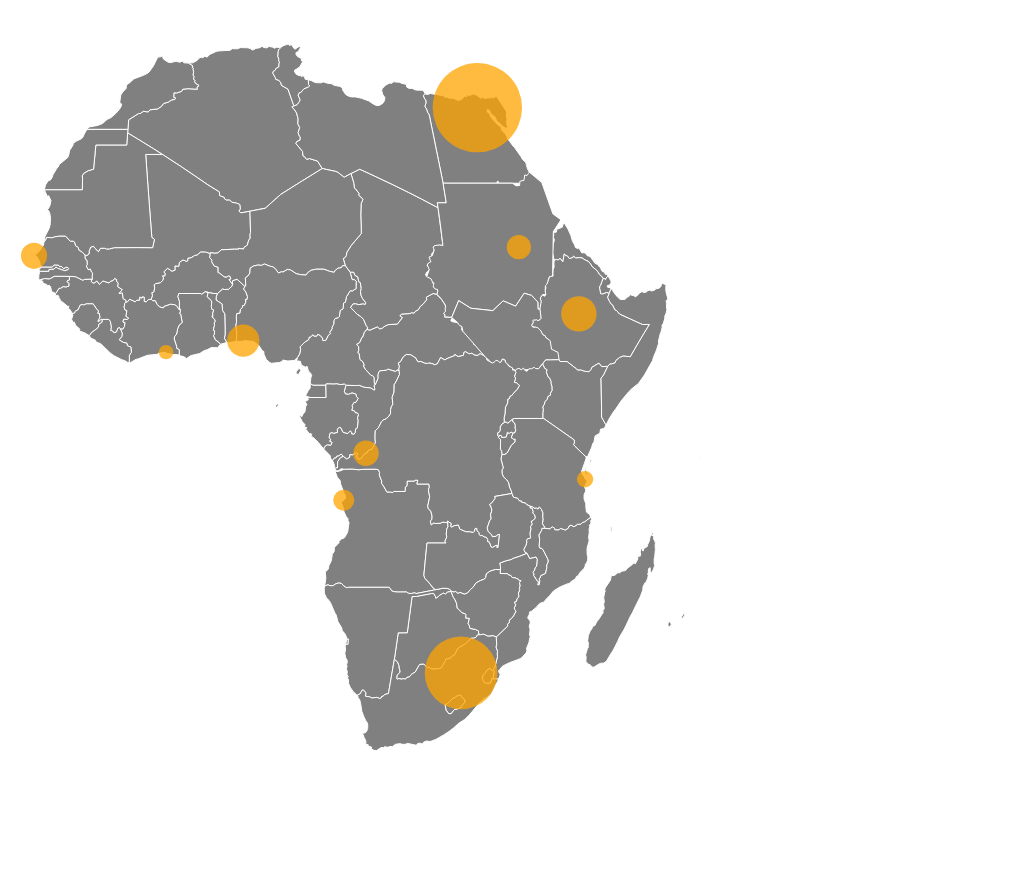
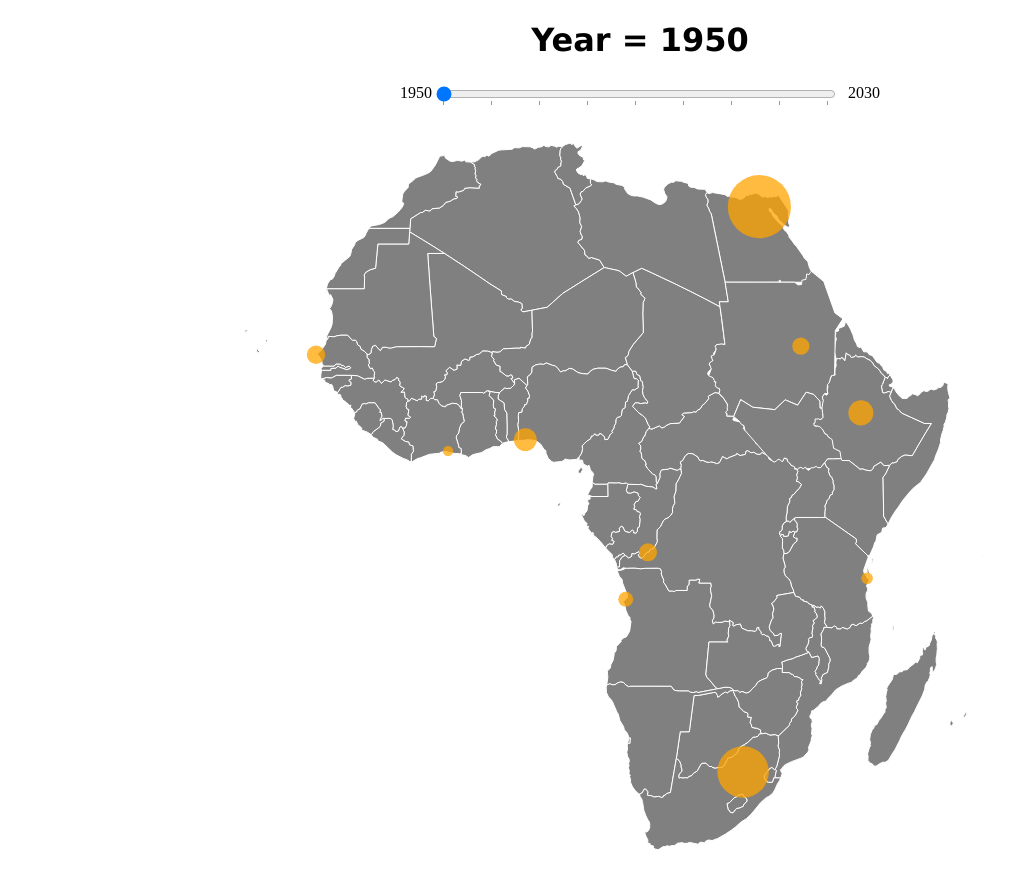
Before and after one commit to duncangeere/africacities, a plain HTML site: page index.html in a window 1280 px wide. Shown: the whole page, without its empty margins (0-1009 px from the left). Before the commit the page ends 820 px from the top, so only its background shows below. Drawn offline with Linux system fonts and the light colour scheme.

Commit message:
Adding interactivity

```diff
--- a/index.html
+++ b/index.html
@@ -6,12 +6,58 @@
 	<title>African Cities</title>
 	<script type="text/javascript" src="d3.js"></script>
 	<style type="text/css">
-		/* No style rules here yet */
+		svg {
+			margin-left: auto;
+			margin-right: auto;
+			display: block;
+		}
+
+		h1 {
+			text-align: center;
+			font-family: Verdana, Geneva, sans-serif
+		}
+
+		input[type=range] {
+			width: calc(100% - 100px);
+			display: inline-block;
+			margin-left: auto;
+			margin-right: auto;
+			vertical-align: middle;
+		}
+
+		header {
+			width: 500px;
+			margin: auto;
+			text-align: center;
+		}
+
 
 	</style>
 </head>
 
 <body>
+	<header>
+	<h1 for="yearSlider">
+		Year = <span id="yearSlider-value">1950&nbsp;&nbsp;</span>
+	</h1>
+	<form>
+		<label>1950</label>
+		<input type="range" min="1950" max="2030" step="5" value="1950" id="yearSlider" list="ticks">
+		<datalist id="ticks">
+  			<option value="1950" label="1950">
+			<option value="1960" label="1960">
+			<option value="1970" label="1970">
+			<option value="1980" label="1980">
+			<option value="1990" label="1990">
+			<option value="2000" label="2000">
+			<option value="2010" label="2010">
+			<option value="2020" label="2020">
+			<option value="2030" label="2030">
+		</datalist>
+		<label>&nbsp;&nbsp;2030</label>
+	</form>
+	</header>
+
 	<script type="text/javascript">
 		//Width and height
 		var w = 800;
@@ -19,7 +65,7 @@
 
 		//Define map projection
 		var projection = d3.geoOrthographic()
-			.translate([(w / 2)-200, h / 2])
+			.translate([(w / 2) - 150, h / 2])
 			.scale([600]);
 
 		//Define path generator
@@ -30,7 +76,7 @@
 		var formatYear = d3.timeFormat("%Y");
 
 		//Number formatting for population values
-		var formatAsThousands = d3.format(",");  //e.g. converts 123456 to "123,456"
+		var formatAsThousands = d3.format(","); //e.g. converts 123456 to "123,456"
 
 		//Create SVG element
 		var svg = d3.select("body")
@@ -102,7 +148,7 @@
 						return projection([d.lon, d.lat])[1];
 					})
 					.attr("r", function(d) {
-						return Math.sqrt(parseInt(d.population[1950])* 0.0008);
+						return Math.sqrt(parseInt(d.population[1950]) * 0.0004);
 					})
 					.style("fill", "orange")
 					.style("opacity", 0.75)
@@ -111,6 +157,32 @@
 						return d.city + ": Pop. " + formatAsThousands(d.population[1950]);
 					});
 
+				// Change the year
+				d3.select("#yearSlider")
+					.on("input", function() {
+						// Do something
+						update(+this.value);
+					});
+
+				// update the elements
+				function update(yearSlider) {
+
+					// adjust the text on the range slider
+					d3.select("#yearSlider-value").text(yearSlider);
+					d3.select("#yearSlider").property("value", yearSlider);
+
+					// update the circle radius
+					svg.selectAll("circle")
+						.transition()
+						.attr("r", function(d) {
+							return Math.sqrt(parseInt(d.population[yearSlider]) * 0.0004);
+						})
+				}
+
+				// Initial starting radius of the circle
+				update(1950);
+
+
 			});
 		});
 
```
